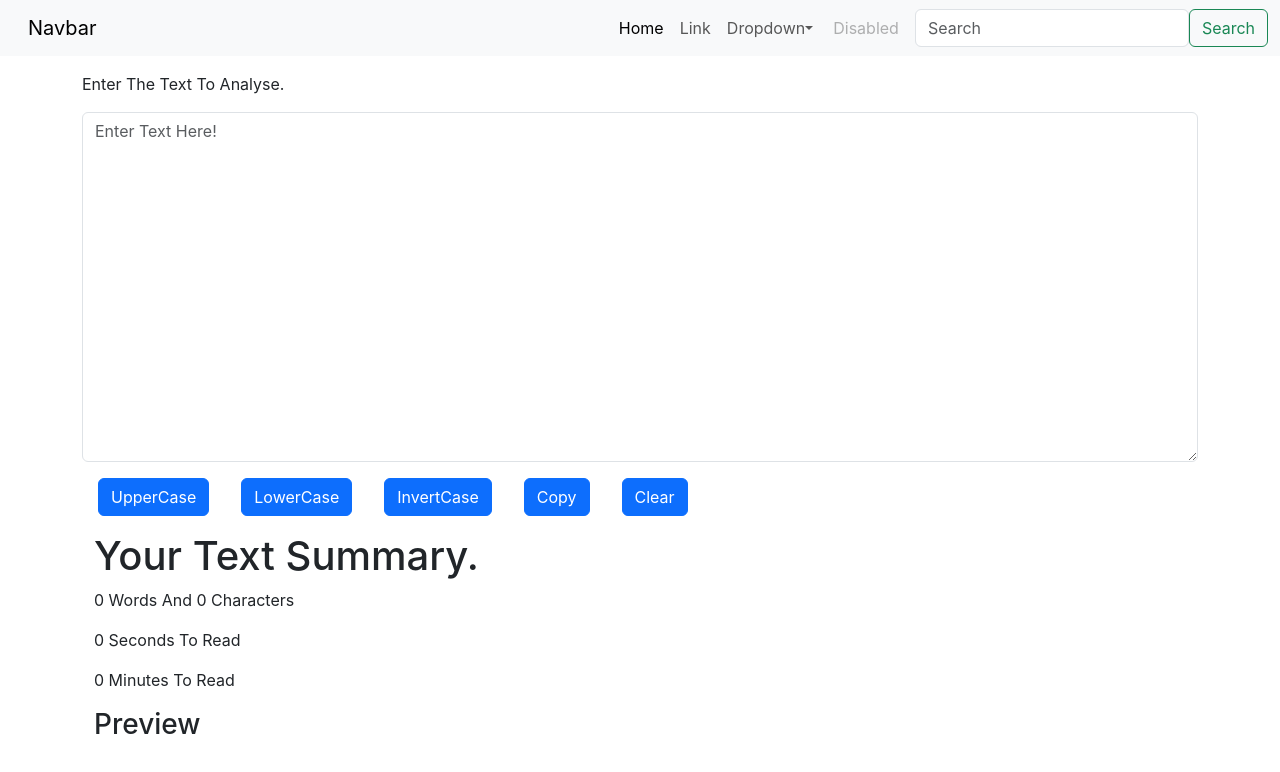
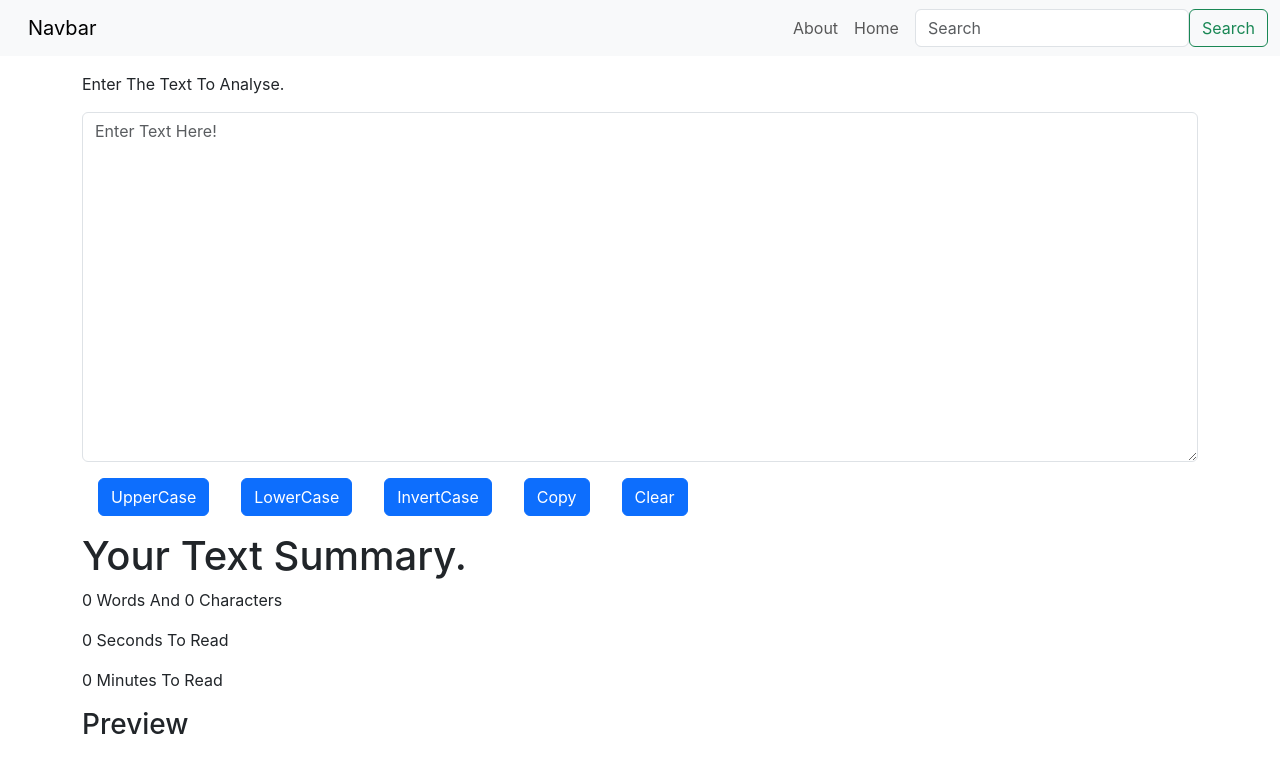
Before and after one commit to aryan-amdavadi/reactjs-demo, a React (Create React App) app: page / in a window 1280 px wide. Shown: the top 772 px of the page. Built offline with nearby package versions, Linux system fonts and the light colour scheme.

Commit message:
Router Changes

```diff
--- a/package.json
+++ b/package.json
@@ -9,7 +9,7 @@
     "@testing-library/user-event": "^13.5.0",
     "react": "^19.1.0",
     "react-dom": "^19.1.0",
-    "react-router-dom": "^6.21.1",
+    "react-router-dom": "^6.30.1",
     "react-scripts": "5.0.1",
     "web-vitals": "^2.1.4"
   },
--- a/src/App.js
+++ b/src/App.js
@@ -1,25 +1,47 @@
 
 import './App.css';
-// import About from './components/About';
+import About from './components/About';
 import Navbar from './components/Navbar';
 import TextForm from './components/TextForm';
 import {
-  BrowserRouter as Router,
-  Switch,
+  // BrowserRouter as Router,
+  BrowserRouter,
   Route,
-  Link
+  Routes,
+  // NavLink,
+  // Link
 } from "react-router-dom"
 
 function App() {
   return (
     <>
-    <Navbar title='VENATOR'/>
-    <div className="container">
-      <TextForm heading="Enter The Text To Analyse." />
-    </div>
-    {/* <div className="container my-3">
-      <About />
-    </div> */}
+
+
+    <BrowserRouter>
+      <Navbar title='VENATOR'/>
+      <Routes>
+        <Route path='/about' element={<About />} />
+      </Routes>
+      <Routes>
+        <Route path='/' element={<TextForm heading="Enter The Text To Analyse." />} />
+      </Routes>
+      <Routes>
+        <Route path='/TextForm' element={<TextForm heading="Enter The Text To Analyse." />} />
+      </Routes>
+    </BrowserRouter>
+
+
+
+        {/* <Routes>
+        <Route path='/about'>
+          <About />
+        </Route>
+        <Route path='/'>
+          <TextForm heading="Enter The Text To Analyse." />
+        </Route>
+      </Routes> */}
+
+
     </>
   );
 }
--- a/src/components/Navbar.js
+++ b/src/components/Navbar.js
@@ -1,37 +1,26 @@
 import React from 'react'
 import PropTypes from 'prop-types'
-
+import { Link } from 'react-router-dom'
 
 
 export default function Navbar(props) {
   return (
     <nav className="navbar navbar-expand-lg bg-body-tertiary">
       <div className="container-fluid">
-        <a className="navbar-brand" href="/">Navbar</a>
+        {/* <Link to="/about" className="navbar-brand">Navbar</Link> */}
+        <Link to='/'className="navbar-brand">Navbar</Link>
         <button className="navbar-toggler" type="button" data-bs-toggle="collapse" data-bs-target="navbarSupportedContent" aria-controls="navbarSupportedContent" aria-expanded="false" aria-label="Toggle navigation">
           <span className="navbar-toggler-icon"></span>
         </button>
         <div className="collapse navbar-collapse" id="navbarSupportedContent">
           <ul className="navbar-nav me-auto mb-2 mb-lg-0">
             <li className="nav-item">
-              <a className="nav-link active" aria-current="page" href="/">Home</a>
+              {/* <a className="nav-link active" aria-current="page" href="/About">About</a> */}
+              <Link className="nav-link acstive" to="/About">About</Link>
             </li>
             <li className="nav-item">
-              <a className="nav-link" href="/">Link</a>
-            </li>
-            <li className="nav-item dropdown">
-              <a className="nav-link dropdown-toggle" href="/" role="button" data-bs-toggle="dropdown" aria-expanded="false">
-                Dropdown
-              </a>
-              <ul className="dropdown-menu">
-                <li><a className="dropdown-item" href="/">Action</a></li>
-                <li><a className="dropdown-item" href="/">Another action</a></li>
-                <li><hr className="dropdown-divider" /></li>
-                <li><a className="dropdown-item" href="/">Something else here</a></li>
-              </ul>
-            </li>
-            <li className="nav-item">
-              <a className="nav-link disabled" aria-disabled="true" href='/'>Disabled</a>
+              {/* <a className="nav-link active" aria-current="page" href="/About">About</a> */}
+              <Link className="nav-link acstive" to="/TextForm">Home</Link>
             </li>
           </ul>
           <form className="d-flex" role="search">
--- a/src/components/TextForm.js
+++ b/src/components/TextForm.js
@@ -38,7 +38,7 @@ export default function TextForm(props) {
     // setText("Hello");
     return (
         <>
-        <div>
+        <div className='container'>
             <div className="mb-3">
                 <label htmlFor="myBox" className="form-label my-3">{props.heading}</label>
                 <textarea className="form-control" value={text} placeholder='Enter Text Here!' onChange={clickUpperChange} id="myBox" rows="14"></textarea>
```
Also changed, not shown: 1 other file (tests, documents, lock files or other folders).
